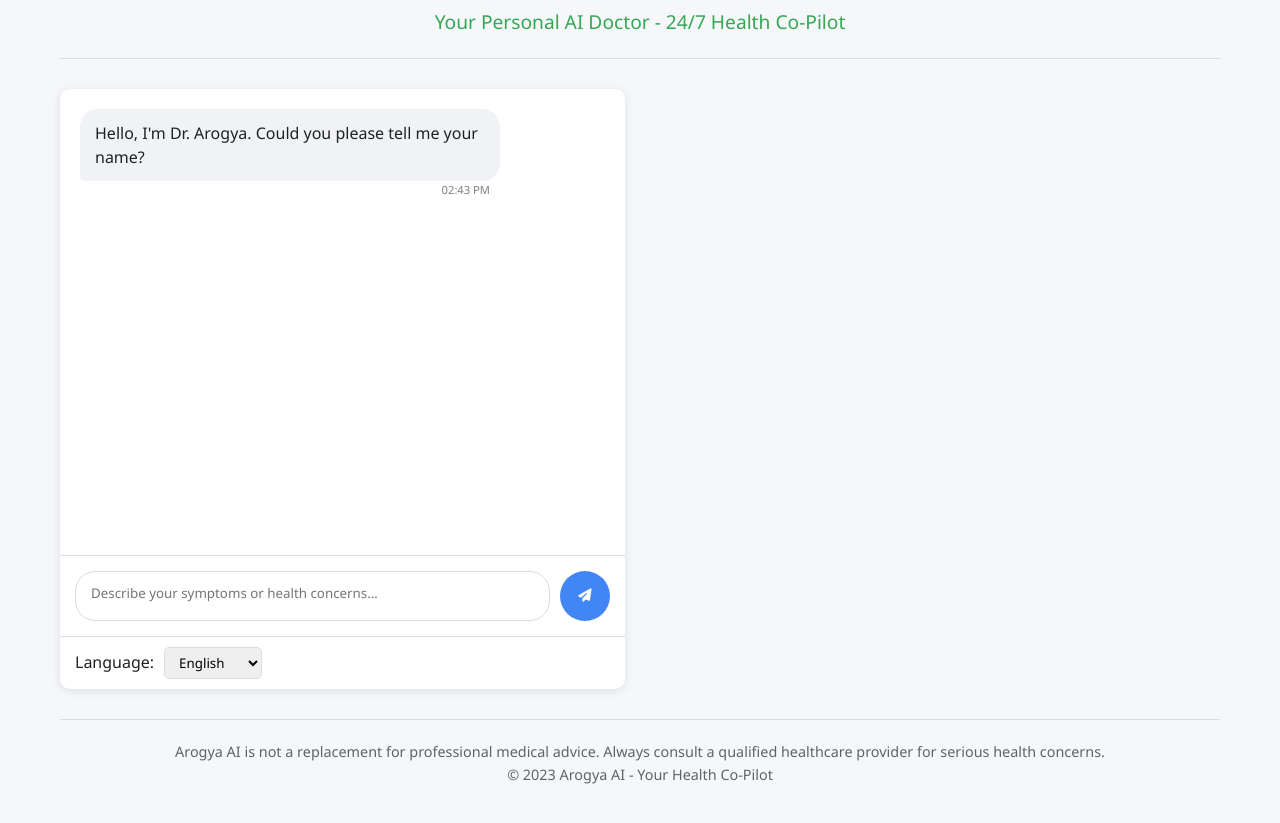
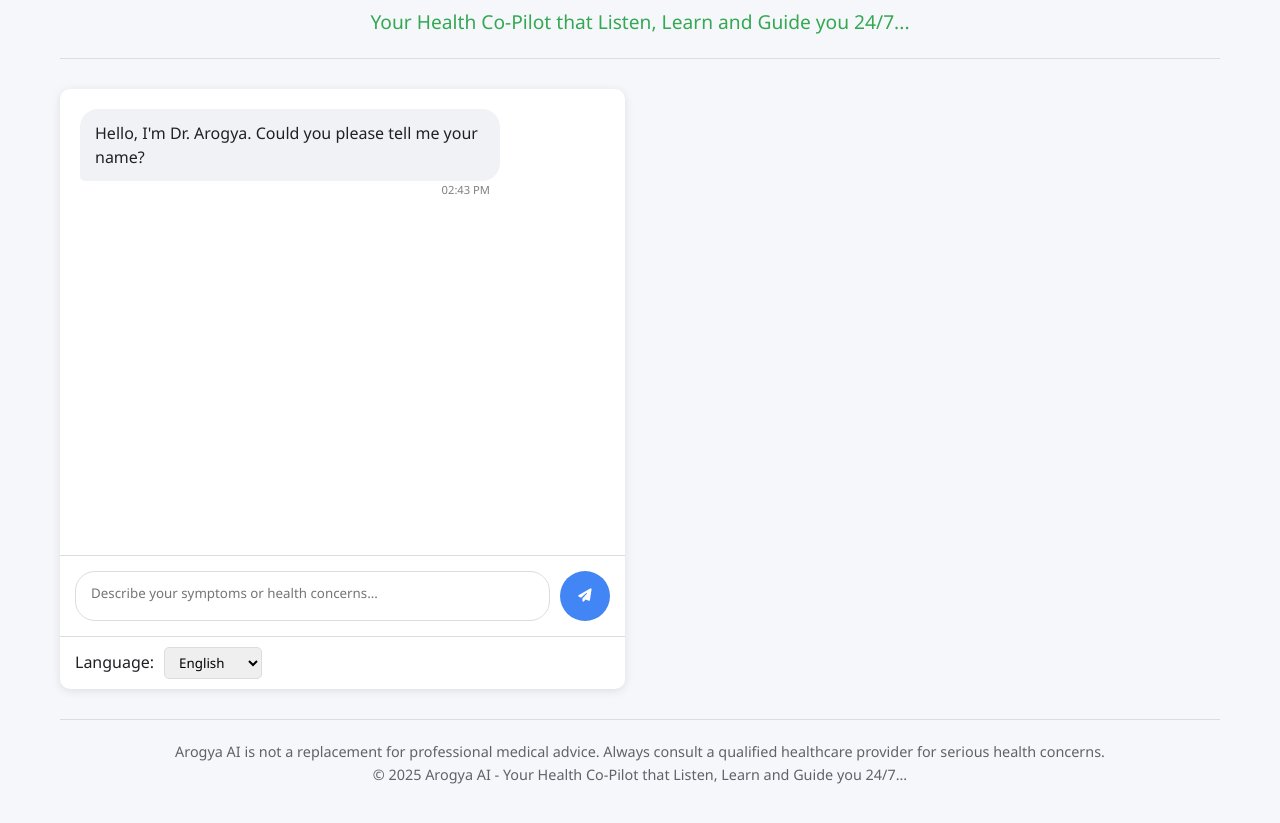
Before and after one commit to vicky-a1/arogya-bot, a website: page public/index.html in a window 1280 px wide. Shown: the part 107-930 px from the top of the page. Drawn offline with nearby package versions, Linux system fonts and the light colour scheme; no server answers.

Commit message:
✨ Update UI branding and taglines
🎨 UI Updates:
- Updated header tagline: 'Your Health Co-Pilot that Listen, Learn and Guide you 24/7...'
- Updated footer copyright: '© 2025 Arogya AI - Your Health Co-Pilot that Listen, Learn and Guide you 24/7...'
- Modernized branding to reflect 2025 and enhanced messaging

These changes improve the user experience by providing clearer messaging about Arogya AI's capabilities as a comprehensive health companion that listens, learns, and guides users around the clock.

```diff
--- a/public/index.html
+++ b/public/index.html
@@ -43,7 +43,7 @@
                 <i class="fas fa-heartbeat"></i>
                 <h1>Arogya AI</h1>
             </div>
-            <p class="tagline">Your Personal AI Doctor - 24/7 Health Co-Pilot</p>
+            <p class="tagline">Your Health Co-Pilot that Listen, Learn and Guide you 24/7...</p>
         </header>
 
         <main>
@@ -85,7 +85,7 @@
 
         <footer>
             <p>Arogya AI is not a replacement for professional medical advice. Always consult a qualified healthcare provider for serious health concerns.</p>
-            <p>&copy; 2023 Arogya AI - Your Health Co-Pilot</p>
+            <p>&copy; 2025 Arogya AI - Your Health Co-Pilot that Listen, Learn and Guide you 24/7...</p>
         </footer>
     </div>
 
```
